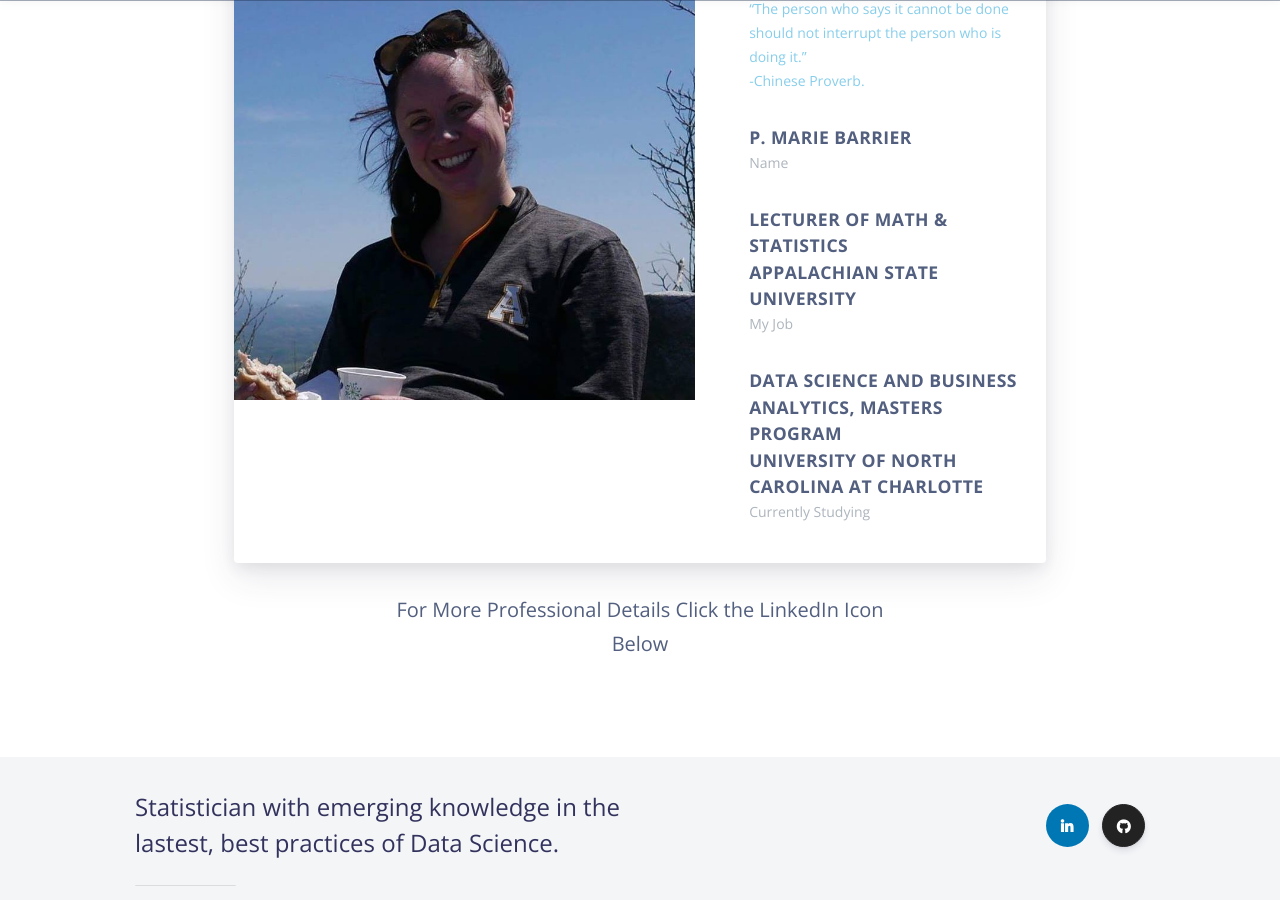
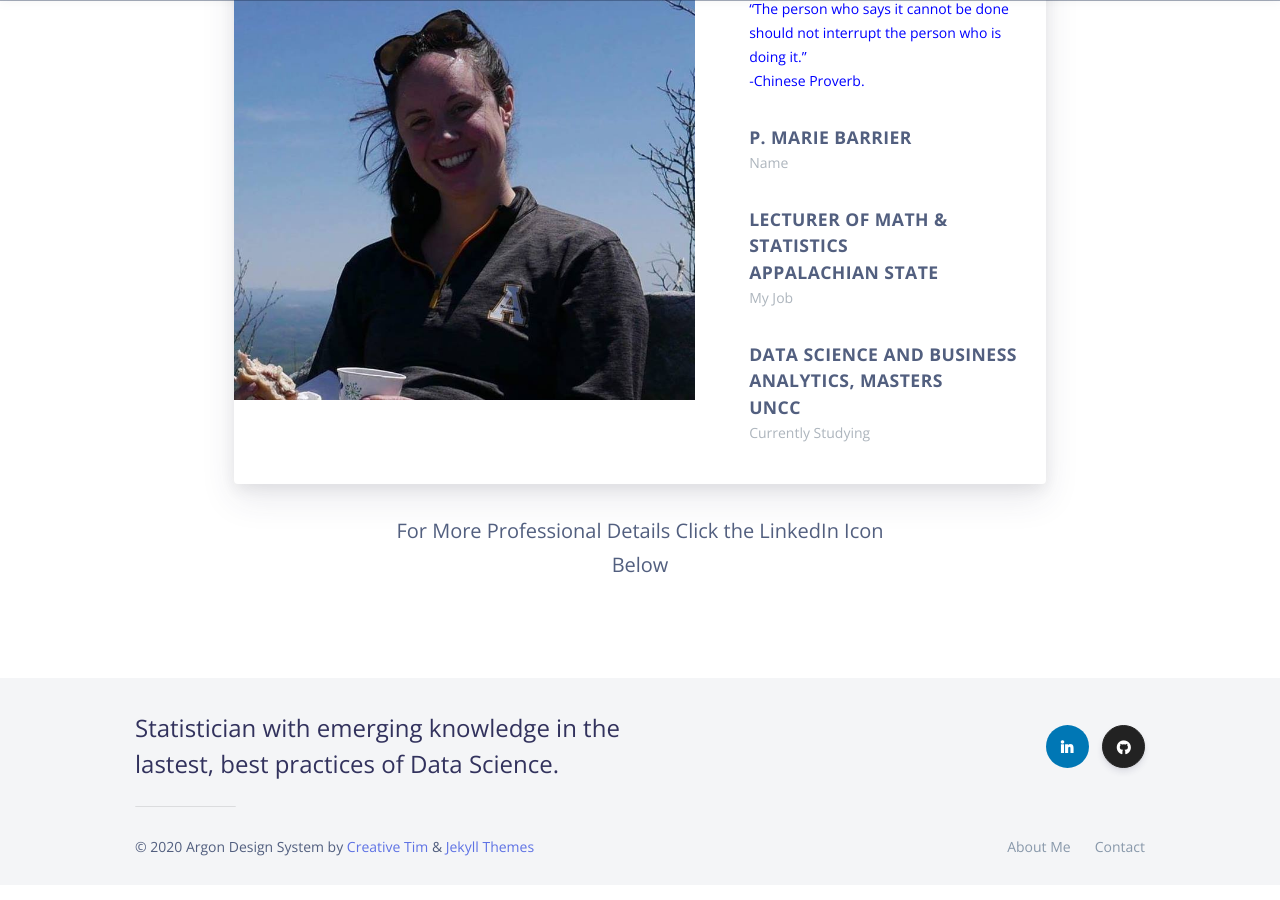
Before and after one commit to patriciamariebarrier/patriciamariebarrier.github.io, a Jekyll site: the page built from _pages/about.md, in a window 1280 px wide and 900 px high, scrolled down 1139 px. Built offline with Jekyll 4.4.1, drawn with Linux system fonts in a browser that asks for light colours; nearby versions of some CDN libraries.

Commit message:
Update team-carousel-4.html

```diff
--- a/_includes/components/teams/team-carousel-4.html
+++ b/_includes/components/teams/team-carousel-4.html
@@ -22,7 +22,7 @@
 
                 <div class="card-profile-stats">
                   <div class="text-left p-0">
-                    <span class="description" style="color:skyblue">“The person who says it cannot be done should not interrupt the person who is doing it.”<br>-Chinese Proverb.</span>
+                    <span class="description" style="color:blue">“The person who says it cannot be done should not interrupt the person who is doing it.”<br>-Chinese Proverb.</span>
                   </div>
                 </div>
 
@@ -34,13 +34,13 @@
                 </div>
                 <div class="card-profile-stats">
                   <div class="text-left p-0">
-                    <span class="heading">Lecturer of Math & Statistics <br>Appalachian State University</span>
+                    <span class="heading">Lecturer of Math & Statistics <br>Appalachian State</span>
                     <span class="description">My Job</span>
                   </div>
                 </div>
                    <div class="card-profile-stats">
                   <div class="text-left p-0">
-                    <span class="heading">Data Science and Business Analytics, Masters Program <br> University of North Carolina at Charlotte</span>
+                    <span class="heading">Data Science and Business Analytics, Masters<br> UNCC</span>
                     <span class="description">Currently Studying</span>
                   </div>
                 </div>
```
